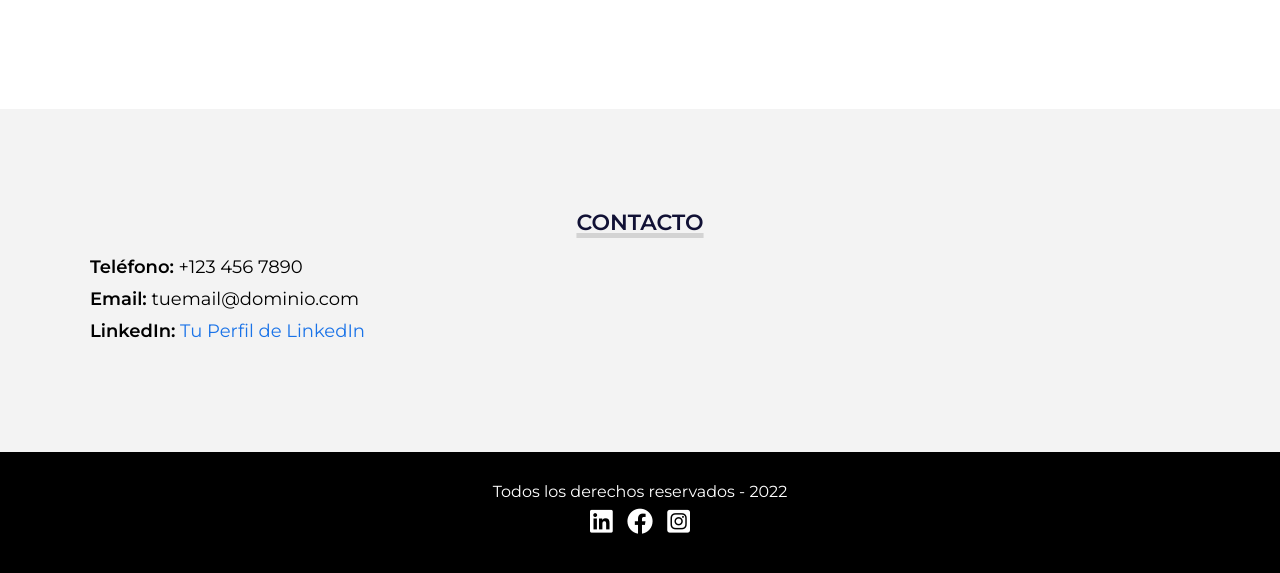
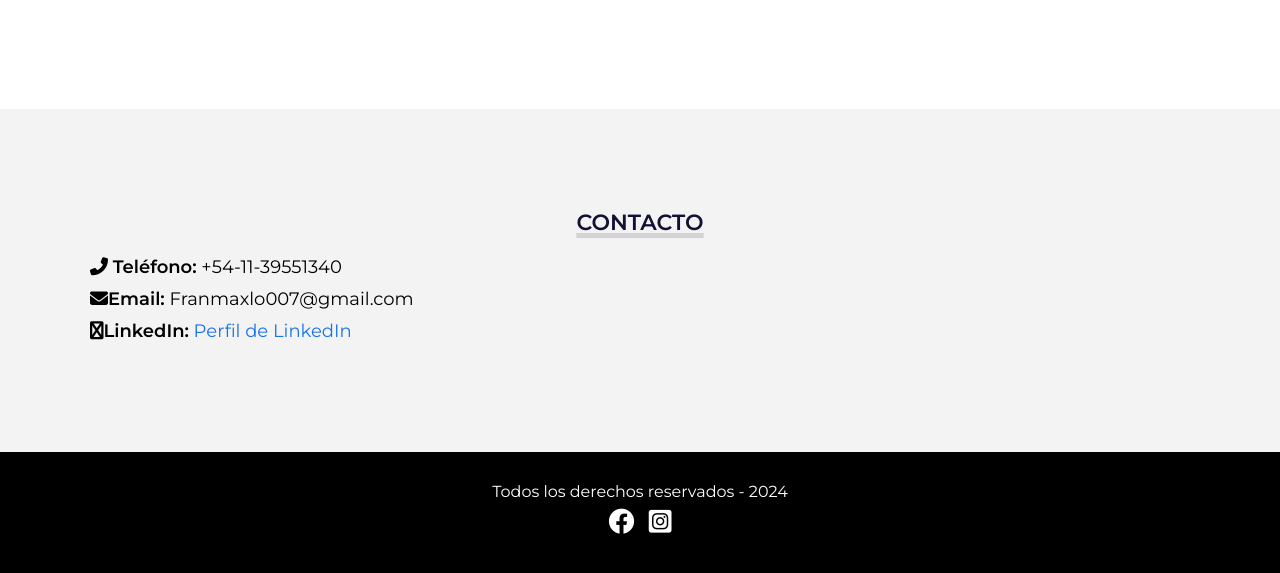
Before and after one commit to FrancoPalacin/Mi-nuevo-portfolio, a plain HTML site: page index.html in a window 1280 px wide. Shown: the part 3019-3592 px from the top of the page. Drawn offline with Linux system fonts and the light colour scheme.

Commit message:
mas cambios

```diff
--- a/index.html
+++ b/index.html
@@ -169,9 +169,9 @@
         <h3 class="titulo-seccion">Contacto</h3>
         <div class="contenedor-contacto">
             <ul>
-                <li><strong>Teléfono:</strong> +123 456 7890</li>
-                <li><strong>Email:</strong> tuemail@dominio.com</li>
-                <li><strong>LinkedIn:</strong> <a href="https://www.linkedin.com/in/tu-perfil" target="_blank">Tu Perfil de LinkedIn</a></li>
+                <li><i class="fas fa-phone-alt"></i> <strong>Teléfono:</strong> +54-11-39551340</li>
+                <li><i class="fas fa-envelope"></i><strong>Email:</strong> Franmaxlo007@gmail.com</li>
+                <li><i class="fas fa-linkedin"></i><strong>LinkedIn:</strong> <a href="www.linkedin.com/in/franco-palacin" target="_blank">Perfil de LinkedIn</a></li>
             </ul>
         </div>
     </section>
@@ -179,9 +179,8 @@
 
     <!-- SECCION FOOTER -->
     <footer>
-        <p>Todos los derechos reservados - 2022</p>
+        <p>Todos los derechos reservados - 2024</p>
         <div class="redes">
-            <a href="#"><i class="fa-brands fa-linkedin"></i></a>
             <a href="#"><i class="fa-brands fa-facebook"></i></a>
             <a href="#"><i class="fa-brands fa-instagram-square"></i></a>
         </div>
```
